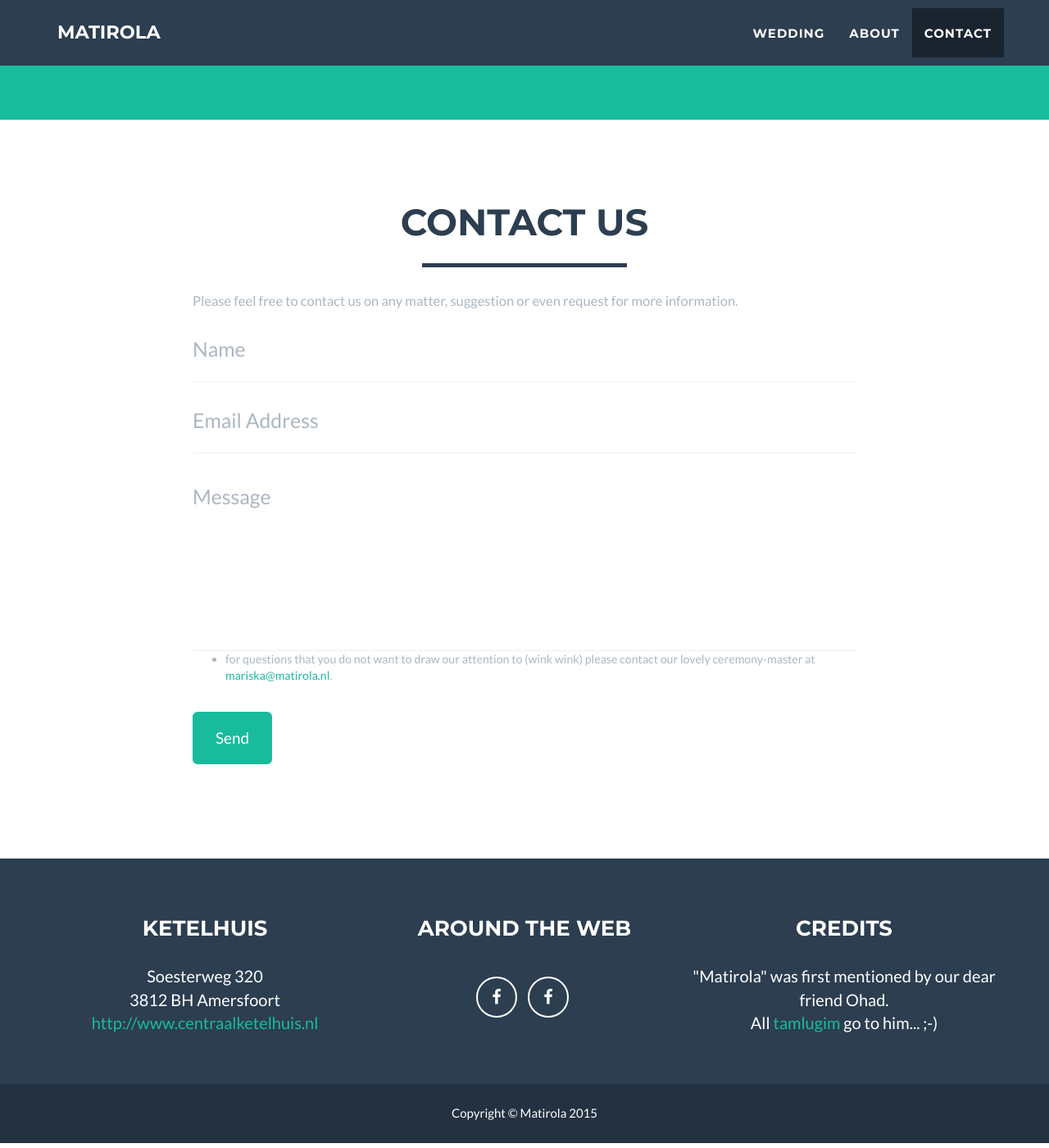
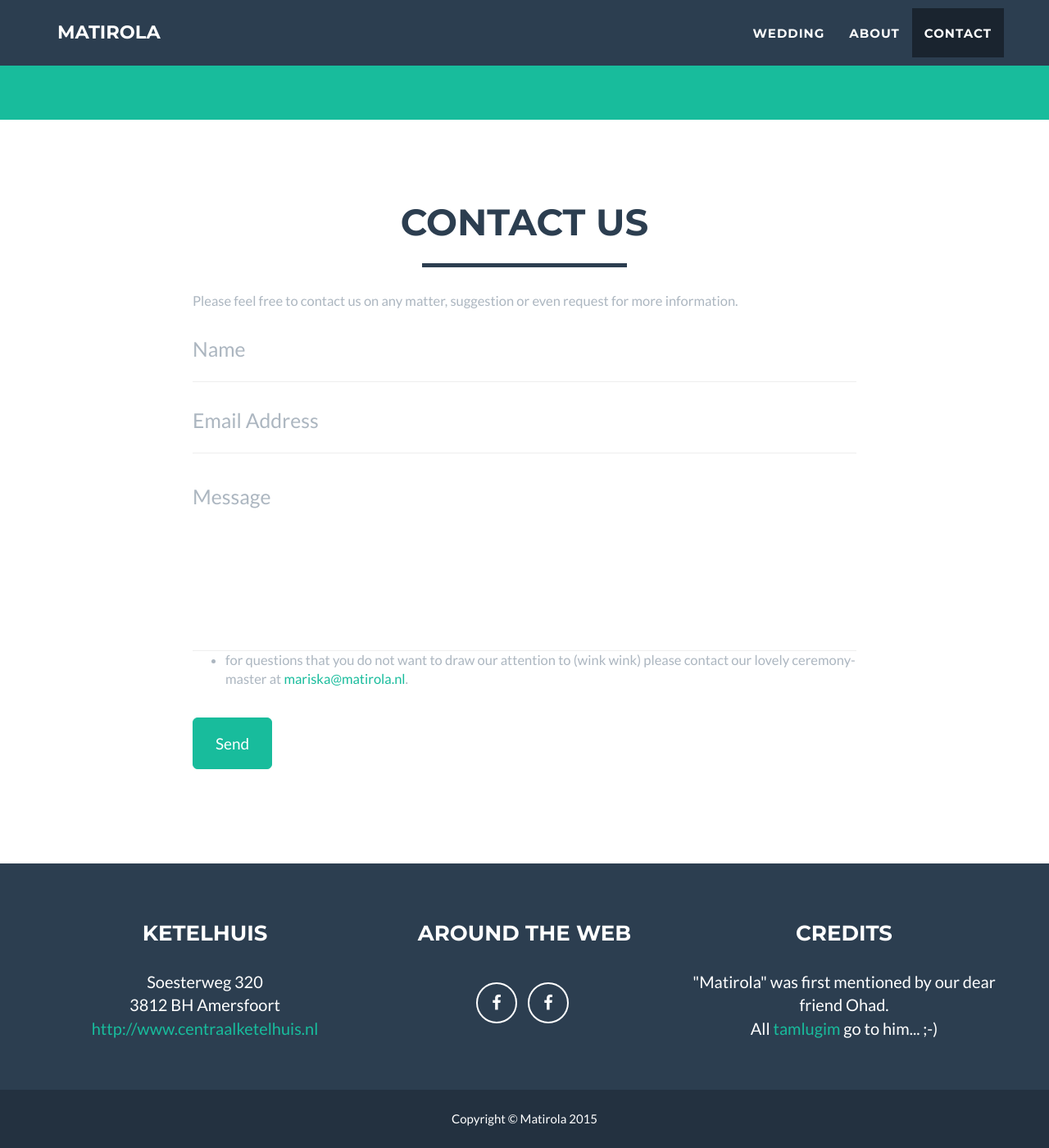
Before and after one commit to kochen/www.matirola.nl, a Jekyll site: the page built from index.html, in a window 1280 px wide and 1400 px high, scrolled down 2300 px. Shown: the whole window at 82% size. Built offline with Jekyll 4.4.1, drawn with Linux system fonts in a browser that asks for light colours.

```diff
--- a/_includes/css/main.css
+++ b/_includes/css/main.css
@@ -532,3 +532,8 @@ code
     color: #ACB6C0;
     font-size: 110%;
 }
+
+#contactForm small
+{
+    font-size: 100%;
+}
```
